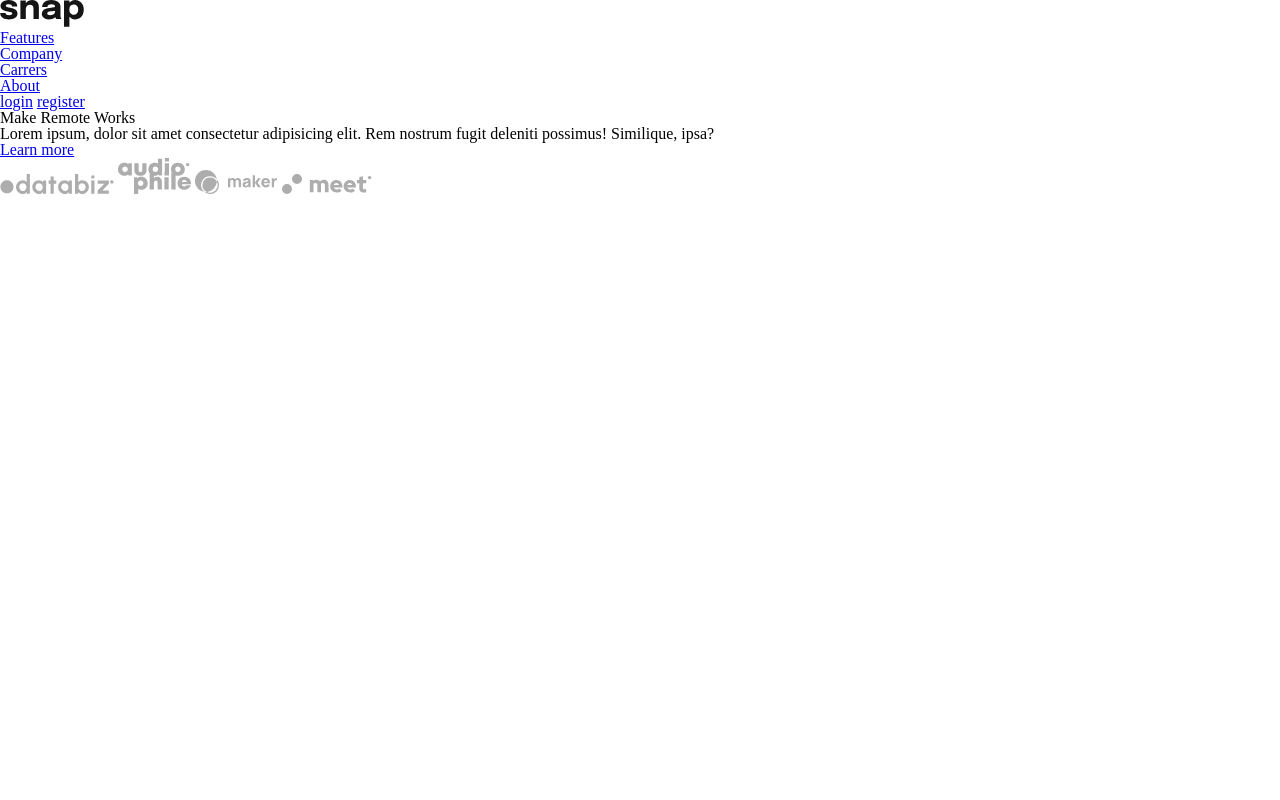
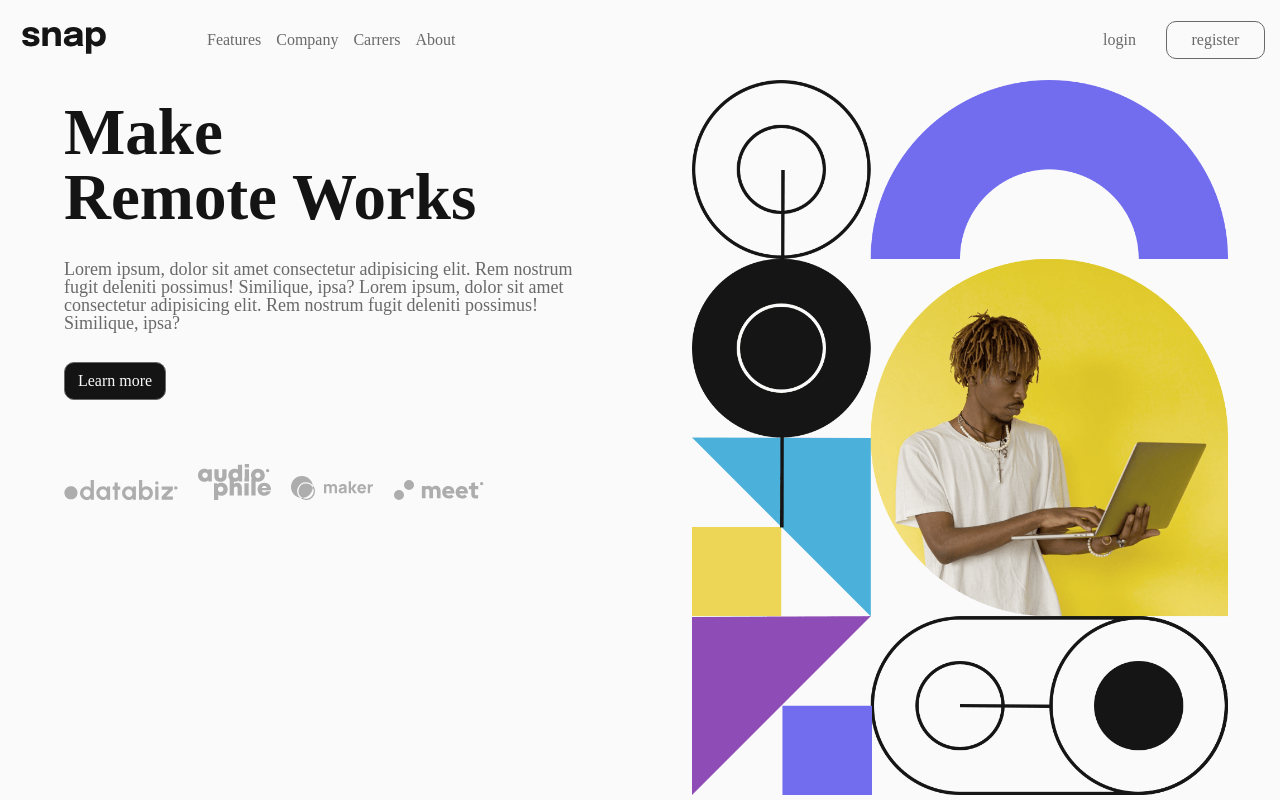
Before and after one commit to seleshabani/html_css_js_challenges, a plain HTML site: page section_dropdow/index.html in a window 1280 px wide. Drawn offline with Linux system fonts and the light colour scheme; a web font is replaced by a local one.

Commit message:
design avec css

```diff
--- a/section_dropdow/css/reset.css
+++ b/section_dropdow/css/reset.css
@@ -1,6 +1,10 @@
 /* http://meyerweb.com/eric/tools/css/reset/
    v2.0 | 20110126
    License: none (public domain)
+*/
+
+/*
+fichier que je récuperé sur internet pour supprimer certains comportements par défauts des elts html
 */
 
 html, body, div, span, applet, object, iframe,
--- a/section_dropdow/css/style.css
+++ b/section_dropdow/css/style.css
@@ -2,8 +2,124 @@
     --almost-white: hsl(0, 0%, 98%);
     --meduim-gray:hsl(0, 0%, 41%);
     --almost-black:hsl(0, 0%, 8%);
+    --weight1: 500;
+    --weight2: 700;
 }
 @font-face {
     font-family: "Epilogue";
     src: url("https://fonts.google.com/specimen/Epilogue");
 }
+body{
+    background-color: var(--almost-white);
+}
+p{
+    font-size: 18px;
+    color: var(--meduim-gray);
+}
+a{
+    text-decoration: none;
+    cursor: pointer;
+    color: var(--meduim-gray);
+}
+
+.link{
+    display: flex;
+    width: 80px;
+    justify-content: center;
+    align-items: center;
+    align-content: center;
+    padding: 10px;
+    border: solid var(--meduim-gray) 1px;
+    border-radius: 10px;
+}
+
+.link__black{
+    background-color: var(--almost-black);
+    color: var(--almost-white);
+}
+
+/* ================================NAVBAR========================== */
+nav{
+    height: 80px;
+    display: flex;
+    /* permet de déplacer les élèments à l'interieur en utilisant postion:absolute */
+    position: relative;
+    flex-direction: row;
+    align-items: center;
+    justify-content: space-between;
+}
+nav .logo{
+    width: 10%;
+    display: flex;
+    align-items: center;
+    justify-content: center;
+}
+nav .menu{
+    display: flex;
+    flex-direction: row;
+    list-style: none;
+    width: 65%;
+}
+nav .menu .menu__item{
+    margin-left: 15px;
+}
+
+nav .logins{
+    width: 15%;
+    display: flex;
+    flex-direction: row;
+    align-content: flex-end;
+    align-items: center;
+}
+nav .logins .logins__item{
+    margin: 15px;
+}
+
+
+/* =============================CONTAINER=========================== */
+
+.container{
+    height: calc(100vh - 85px);
+    display: flex;
+    flex-direction: row;
+}
+
+.container .content-left{
+    width: 50%;
+    display: flex;
+    flex-direction: column;
+    align-content: center;
+    align-items: center;
+    padding-top: 20px;
+
+}
+.container .content-left .brand-text{
+    height: 300px;
+    width: 80%;
+    display: flex;
+    flex-direction: column;
+    justify-content: space-between;
+}
+.container .content-left .brand-text h1{
+    font-family: 'Epilogue';
+    font-weight: var(--weight2);
+    font-size: 65px;
+    color: var(--almost-black);
+}
+.container .content-left .brand-logo{
+    height: 100px;
+    width: 80%;
+    display: flex;
+    flex-direction: row;
+    /* aligne les elts sur le cross axis */
+    align-items: flex-end;
+    gap: 20px;
+}
+/* on rempli la parte droite avec l'image */
+.container .content-right{
+    width: 50%;
+    background-image: url(../images/image-hero-desktop.png);
+    background-repeat: no-repeat;
+    background-size: contain;
+    background-position: center;
+}
--- a/section_dropdow/index.html
+++ b/section_dropdow/index.html
@@ -22,14 +22,15 @@
         </ul>
         <div class="logins">
             <a href="#" class="logins__item">login</a>
-            <a href="#" class="logins__item">register</a>
+            <a href="#" class="link logins__item">register</a>
         </div>
     </nav>
     <div class="container">
         <div class="content-left">
             <div class="brand-text">
-                <h1>Make Remote Works</h1>
+                <h1>Make <br/>Remote Works</h1>
                 <p>
+                    Lorem ipsum, dolor sit amet consectetur adipisicing elit. Rem nostrum fugit deleniti possimus! Similique, ipsa?
                     Lorem ipsum, dolor sit amet consectetur adipisicing elit. Rem nostrum fugit deleniti possimus! Similique, ipsa?
                 </p>
                 <a href="#" class="link link__black">Learn more</a>
@@ -41,9 +42,8 @@
                  <img src="images/client-meet.svg" alt="">
             </div>
         </div>
-        <div class="content-right">
-
-        </div>
+        <!-- on le laisse vide vu que l'mage sera introduite par le css -->
+        <div class="content-right"></div>
     </div>
 </body>
 </html>
```
